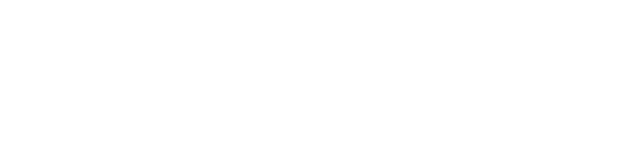
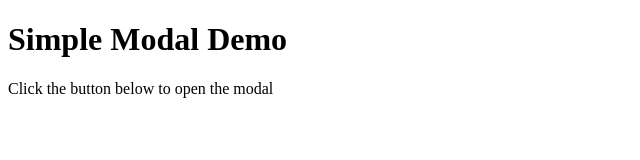
Before and after one commit to richbport/Practice-Lesson-JS---Arrays-and-Objects, a plain HTML site: page index.html in a window 1280 px wide. Shown: the whole page, without its empty margins (0-640 px from the left). Drawn offline with Linux system fonts and the light colour scheme.

Commit message:
container added

```diff
--- a/index.html
+++ b/index.html
@@ -3,11 +3,14 @@
 <head>
     <meta charset="UTF-8">
     <meta name="viewport" content="width=device-width, initial-scale=1.0">
-    <title>Document</title>
+    <title>Simple Modal Example</title>
     <link rel="stylesheet" href="style.css">
     <script src="index.js" defer></script>
 </head>
 <body>
-
+    <div class="container">
+        <h1>Simple Modal Demo</h1>
+        <p>Click the button below to open the modal</p>
+    </div>
 </body>
 </html>
```
